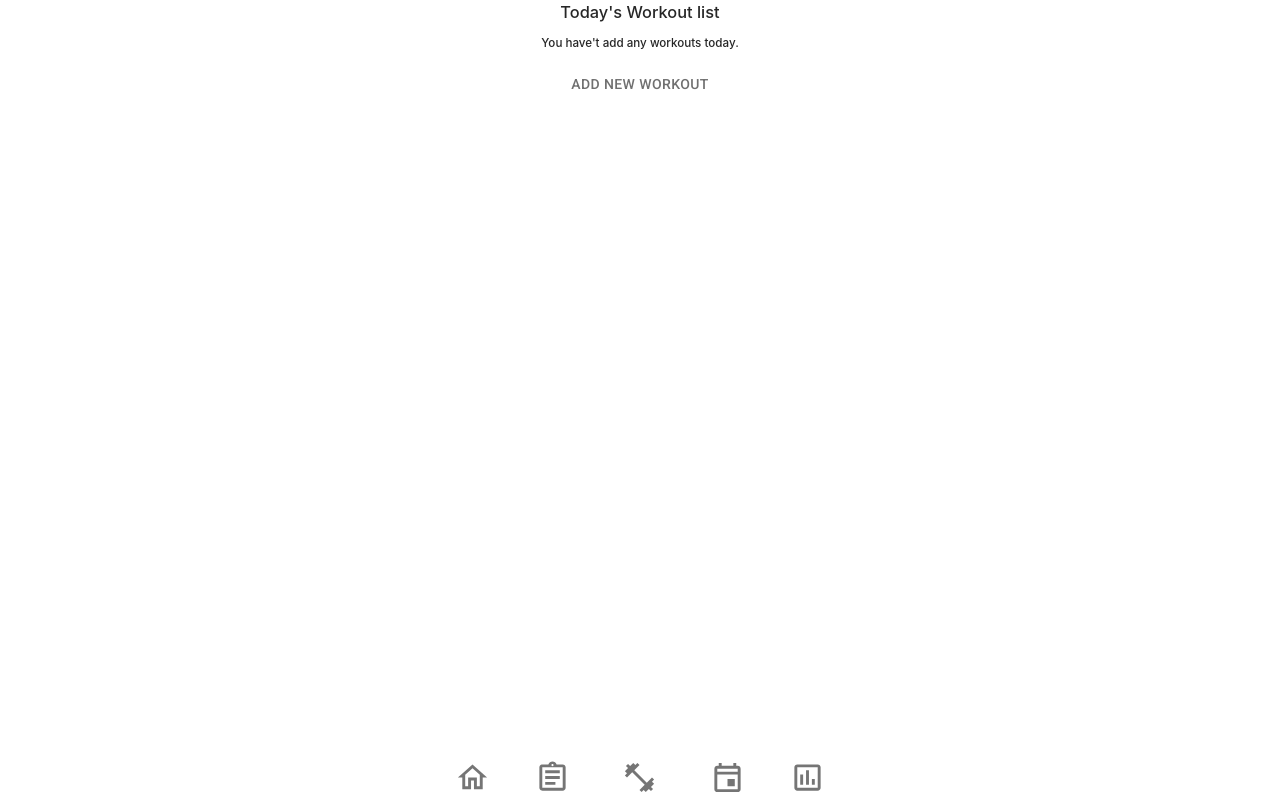
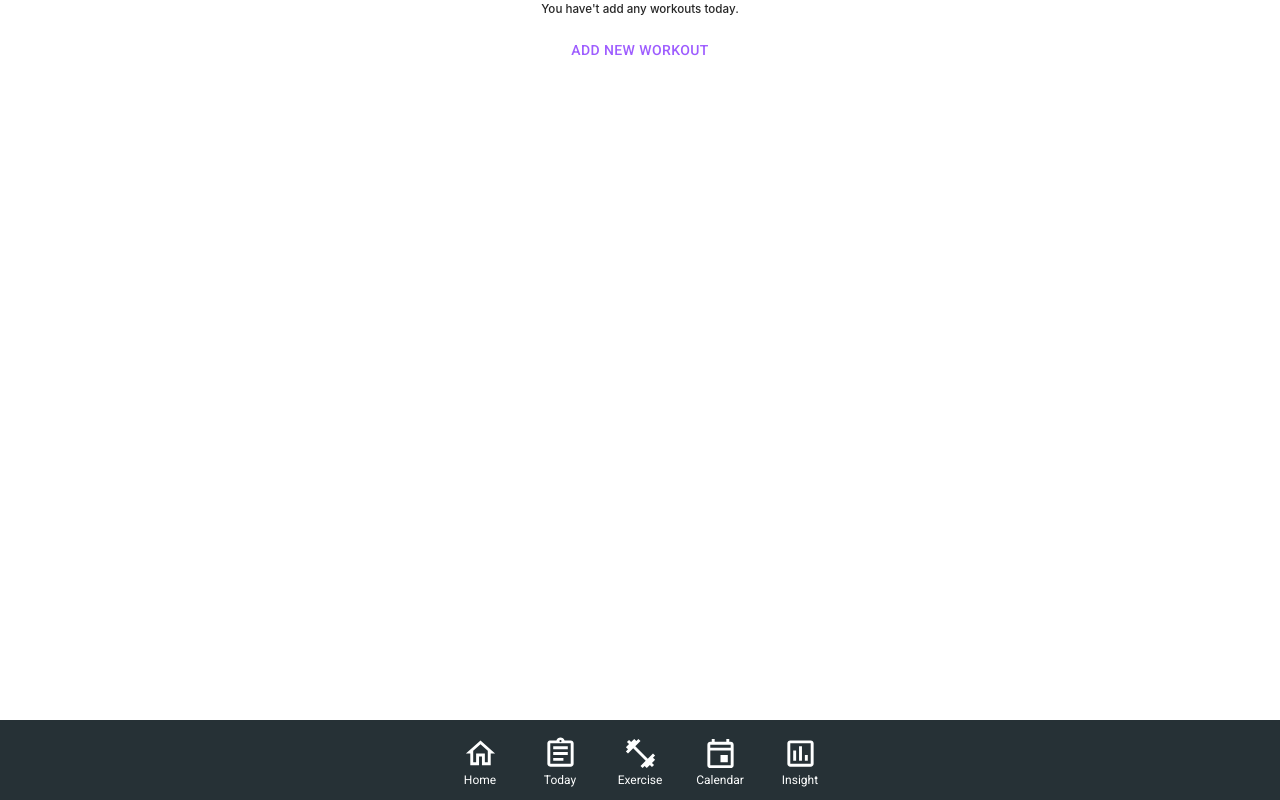
Before and after one commit to NimaBoscarino/react-rails-boilerplate, a React (Create React App) app in the folder client/: page /today in a window 1280 px wide. Built offline with nearby package versions, Linux system fonts and the light colour scheme; no server answers.

Commit message:
Unify color for all button, input, and texts.

```diff
--- a/client/src/components/ExerciseTab.tsx
+++ b/client/src/components/ExerciseTab.tsx
@@ -45,10 +45,10 @@
     backgroundColor: theme.palette.background.paper,
   },
   nav: {
-    backgroundColor: '#2EFF00',
+    backgroundColor: '#1990FF',
   },
   indicator: {
-    backgroundColor: 'white',
+    backgroundColor: '#9E5DFF',
   }
 }));
 
--- a/client/src/components/Insight.js
+++ b/client/src/components/Insight.js
@@ -133,7 +133,7 @@
               fontSize:20
             },
             legend:{
-              display:true,
+              display:false,
               position:'bottom'
             },
             responsive:true,
@@ -171,7 +171,7 @@
             fontSize:20
           },
           legend:{
-            display:true,
+            display:false,
             position:'bottom'
           },
           responsive:true,
@@ -198,7 +198,7 @@
           fontSize:20
         },
         legend:{
-          display:true,
+          display:false,
           position:'bottom'
         },
         responsive:true,
--- a/client/src/components/Navigation.tsx
+++ b/client/src/components/Navigation.tsx
@@ -36,19 +36,19 @@
        >
        {/* renders the hyperlink */}
         <Link to="/home">
-        <BottomNavigationAction label="Home" icon={<HomeOutlinedIcon style={{ fontSize: 35 }} />}/>
+        <BottomNavigationAction label="Home" icon={<HomeOutlinedIcon style={{ fontSize: 35, fill:'#FEFFFF' }} />}/>
         </Link>
         <Link to="/today">
-          <BottomNavigationAction label="Today" icon={<AssignmentOutlinedIcon fontSize="large"/>}/>
+          <BottomNavigationAction label="Today" icon={<AssignmentOutlinedIcon fontSize="large" style={{ fill:'#FEFFFF' }}/>}/>
         </Link>
         <Link to="/new-workout">
-          <BottomNavigationAction label="New Workout" icon={<FitnessCenterIcon fontSize="large"/>}/>
+          <BottomNavigationAction label="Exercise" icon={<FitnessCenterIcon fontSize="large" style={{ fill:'#FEFFFF' }}/>}/>
         </Link>
         <Link to="/calendar">
-          <BottomNavigationAction label="Calendar" icon={<EventOutlinedIcon fontSize="large"/>}/>
+          <BottomNavigationAction label="Calendar" icon={<EventOutlinedIcon fontSize="large" style={{ fill:'#FEFFFF' }}/>}/>
         </Link>
         <Link to="/insight">
-          <BottomNavigationAction label="Insight" icon={<InsertChartOutlinedOutlinedIcon fontSize="large"/>}/>
+          <BottomNavigationAction label="Insight" icon={<InsertChartOutlinedOutlinedIcon fontSize="large" style={{ fill:'#FEFFFF' }}/>}/>
         </Link>
       </BottomNavigation>
         {/* switch changes view to path */}
--- a/client/src/components/NewSetsDialog.tsx
+++ b/client/src/components/NewSetsDialog.tsx
@@ -5,8 +5,9 @@
 import DialogContent from '@material-ui/core/DialogContent';
 import DialogContentText from '@material-ui/core/DialogContentText';
 import DialogTitle from '@material-ui/core/DialogTitle';
-import Button from '@material-ui/core/Button';
 import axios from 'axios';
+import { TextButton } from './TextButton';
+import '../styles/setsDialog.scss'
 
 interface IProps {
   open: boolean,
@@ -70,12 +71,20 @@
           />
         </DialogContent>
         <DialogActions>
-          <Button onClick={props.onClick} color="primary">
+          {/* <Button onClick={props.onClick} color="primary">
             Cancel
           </Button>
           <Button onClick={saveSets} color="primary">
             Save
-          </Button>
+          </Button> */}
+          <TextButton
+            text={'CANCEL'}
+            onClick={props.onClick}
+          />
+          <TextButton
+            onClick={saveSets}
+            text={'SAVE'}
+          />
         </DialogActions>
       </Dialog>
     </div>
--- a/client/src/components/NewWorkout/ExerciseDialog.tsx
+++ b/client/src/components/NewWorkout/ExerciseDialog.tsx
@@ -10,6 +10,7 @@
 import Typography from '@material-ui/core/Typography';
 import {IExercise} from '../../types/exercisesType';
 import { ExerciseTab } from '../ExerciseTab';
+import { TextButton } from '../TextButton';
 
 const styles = (theme: Theme) =>
   createStyles({
@@ -88,9 +89,13 @@
           force={props.force}
         />
         <DialogActions>
-          <Button autoFocus onClick={props.addExercise} color="primary">
+          {/* <Button autoFocus onClick={props.addExercise} color="primary">
             Add Exercise
-          </Button>
+          </Button> */}
+          <TextButton
+            onClick={props.addExercise}
+            text={'ADD EXERCISE'}
+          />
         </DialogActions>
       </StyledDialog>
     </div>
--- a/client/src/components/SetsListDialog.tsx
+++ b/client/src/components/SetsListDialog.tsx
@@ -7,6 +7,7 @@
 import DialogTitle from '@material-ui/core/DialogTitle';
 import Button from '@material-ui/core/Button';
 import axios from 'axios';
+import { TextButton } from './TextButton';
 
 interface IProps {
   workoutID:number,
@@ -63,9 +64,10 @@
         }
         </DialogContent>
         <DialogActions>
-          <Button onClick={props.onClick} color="primary">
-            Close
-          </Button>
+          <TextButton
+            onClick={props.onClick}
+            text={'CLOSE'}
+          />
           {/* <Button onClick={props.onClick} color="primary">
             Finish All Sets
           </Button> */}
--- a/client/src/components/TextButton.tsx
+++ b/client/src/components/TextButton.tsx
@@ -9,17 +9,30 @@
         margin: theme.spacing(1),
       },
     },
-    button:{
-      color:'#707070'
+    textPrimary: {
+      color:'#1990FF'
+    },
+    textSecondary: {
+      color: '#9E5DFF'
     }
   }),
 );
 
 export const TextButton = (props:{text:string, onClick: () => void}):React.ReactElement => {
   const classes = useStyles();
+  const isPrimary = props.text === 'Add New Workout' ? false : true;
+
   return (
-    <div className={classes.root}>
-      <Button className={classes.button} onClick={props.onClick} color="primary">{props.text}</Button>
-    </div>
+    <>
+    {
+      isPrimary ?
+      <div className={classes.root}>
+        <Button className={classes.textPrimary} onClick={props.onClick}>{props.text}</Button>
+      </div> :
+      <div className={classes.root}>
+        <Button className={classes.textSecondary} onClick={props.onClick}>{props.text}</Button>
+      </div>
+    }
+   </>
   );
 }
--- a/client/src/components/WorkoutList.tsx
+++ b/client/src/components/WorkoutList.tsx
@@ -10,10 +10,10 @@
 import ExpandLess from '@material-ui/icons/ExpandLess';
 import ExpandMore from '@material-ui/icons/ExpandMore';
 import { IWorkout } from '../types/workoutType';
-import { Button } from '@material-ui/core';
 import Collapse from '@material-ui/core/Collapse';
 import { WorkoutListItem } from './WorkoutListItem';
 import { Redirect } from 'react-router-dom';
+import { TextButton } from './TextButton';
 
 const useStyles = makeStyles((theme: Theme) =>
   createStyles({
@@ -98,7 +98,10 @@
                   )})
               }
             </List>
-          <Button color="primary" onClick={() => onChange(workout.id)}>Add Exercise</Button>
+          <TextButton
+            onClick={() => onChange(workout.id)}
+            text='ADD EXERCISE'
+          />
         </List>
       ))
     }
--- a/client/src/components/WorkoutListContainer.tsx
+++ b/client/src/components/WorkoutListContainer.tsx
@@ -44,7 +44,6 @@
 
   return(
     <>
-    <h3>Today's Workout list</h3>
     {/* reminder is just a notification you have no workouts */}
     { hasWorkouts ? <WorkoutList workouts={state.workouts} dispatch={dispatch} /> : <Reminder/> }
     <TextButton
--- a/client/src/components/WorkoutListItem.tsx
+++ b/client/src/components/WorkoutListItem.tsx
@@ -1,15 +1,14 @@
-import React, { useReducer, useState } from 'react';
+import React, { useState } from 'react';
 import { makeStyles, Theme, createStyles } from '@material-ui/core/styles';
 import ListItem from '@material-ui/core/ListItem';
 import ListItemIcon from '@material-ui/core/ListItemIcon';
 import ListItemText from '@material-ui/core/ListItemText';
 import DeleteOutlineIcon from '@material-ui/icons/DeleteOutline';
 import { FilterIcon } from './FilterIcon';
-import BorderColorOutlinedIcon from '@material-ui/icons/BorderColorOutlined';
+import EditOutlinedIcon from '@material-ui/icons/EditOutlined';
 import { NewSetsDialog } from './NewSetsDialog';
 import axios from 'axios';
 import { SetsListDialog } from './SetsListDialog';
-import { workoutReducer } from '../reducers/workoutReducer';
 
 
 interface IProp {
@@ -72,7 +71,7 @@
       <ListItemIcon>
         {props.deletable ?
           <>
-          <BorderColorOutlinedIcon onClick={onClick} style={{ fontSize: 24, marginRight:10 }}/>
+          <EditOutlinedIcon onClick={onClick} style={{ fontSize: 28, marginRight:10 }}/>
           <DeleteOutlineIcon style={{ fontSize: 30 }} onClick={deleteExercise}/>
           </>
           : <></>}
--- a/client/src/styles/navigation.scss
+++ b/client/src/styles/navigation.scss
@@ -2,6 +2,15 @@
   position: fixed;
   bottom: 0;
   width: 100%;
-  padding-bottom: 1rem;
   z-index: 100;
+  background-color: #263136 !important;
+  &.MuiBottomNavigation-root{
+    height:10vh;
+
+  }
 }
+
+.MuiBottomNavigationAction-label.MuiBottomNavigationAction-iconOnly {
+  color: #FEFFFF !important;
+  opacity: 1 !important;
+}
--- /dev/null
+++ b/client/src/styles/setsDialog.scss
@@ -0,0 +1,3 @@
+.MuiInput-underline:after {
+  border-bottom: 2px solid #1990FF !important;
+}
```
